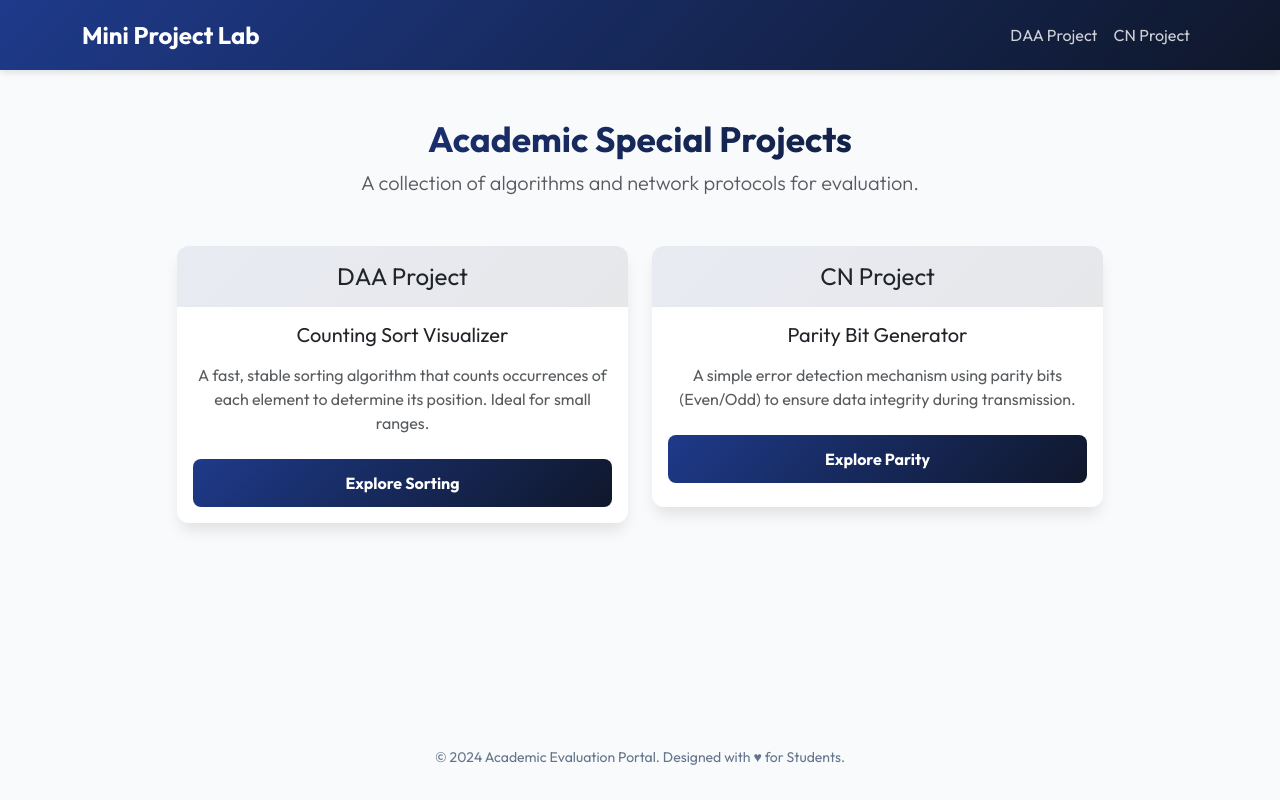
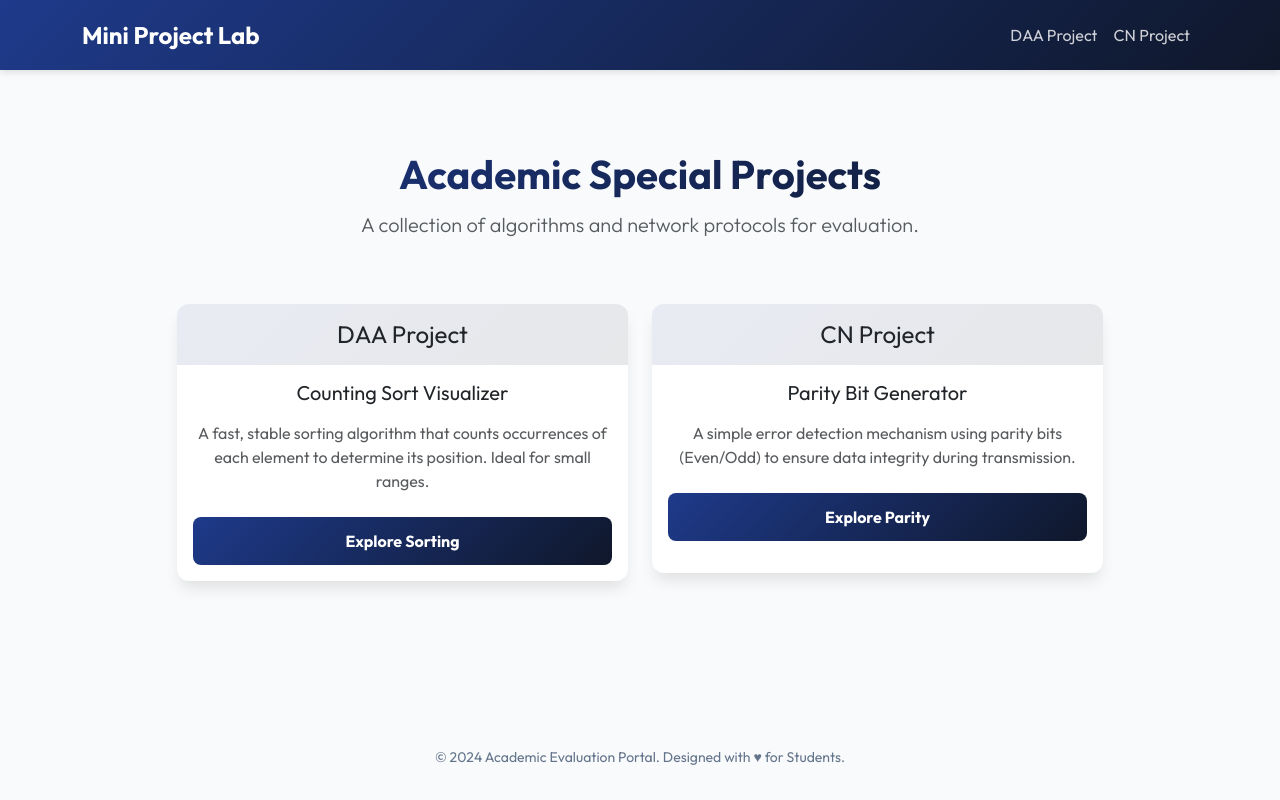
Before and after one commit to sarjanshah14/miniprojects, a Flask app: page / in a window 1280 px wide. Run offline with Flask 3, Linux system fonts and the light colour scheme.

Commit message:
Fix layout: remove fixed height, adjust margins for breathing room, and ensure index cards fit frame

```diff
--- a/static/style.css
+++ b/static/style.css
@@ -41,14 +41,14 @@ body {
 }
 
 .hero-section {
-    padding: 1.5rem 0;
+    padding: 2rem 0 1.5rem 0;
     text-align: center;
 }
 
 .hero-section h1 {
-    font-size: 2.2rem;
+    font-size: 2.5rem;
     font-weight: 700;
-    margin-bottom: 0.5rem;
+    margin-bottom: 0.75rem;
     background: linear-gradient(135deg, var(--primary-color), var(--secondary-color));
     -webkit-background-clip: text;
     background-clip: text;
@@ -114,10 +114,7 @@ footer {
     font-size: 0.875rem;
 }
 
-.no-scroll {
-    overflow: hidden;
-    height: 100vh;
-}
+
 
 /* Animations */
 @keyframes fadeIn {
--- a/templates/cn.html
+++ b/templates/cn.html
@@ -33,7 +33,7 @@
         </div>
     </nav>
 
-    <div class="container mt-4 fade-in">
+    <div class="container mt-5 fade-in">
         <div class="row justify-content-center">
             <div class="col-lg-8">
                 <div class="card p-3">
--- a/templates/daa.html
+++ b/templates/daa.html
@@ -33,7 +33,7 @@
         </div>
     </nav>
 
-    <div class="container mt-4 fade-in">
+    <div class="container mt-5 fade-in">
         <div class="row justify-content-center">
             <div class="col-lg-8">
                 <div class="card p-3">
--- a/templates/index.html
+++ b/templates/index.html
@@ -11,7 +11,7 @@
     <link rel="stylesheet" href="{{ url_for('static', filename='style.css') }}">
 </head>
 
-<body class="no-scroll">
+<body>
 
     <nav class="navbar navbar-expand-lg navbar-dark">
         <div class="container">
@@ -32,15 +32,15 @@
         </div>
     </nav>
 
-    <div class="container mt-4 fade-in">
+    <div class="container mt-5 fade-in">
         <header class="hero-section">
             <h1>Academic Special Projects</h1>
             <p class="lead text-muted">A collection of algorithms and network protocols for evaluation.</p>
         </header>
 
-        <div class="row justify-content-center mt-2">
+        <div class="row justify-content-center mt-4">
             <!-- DAA Project Card -->
-            <div class="col-md-5 mb-2">
+            <div class="col-md-5 mb-3">
                 <div class="card h-100">
                     <div class="card-header-custom">
                         <h2 class="h4 mb-0">DAA Project</h2>
```
